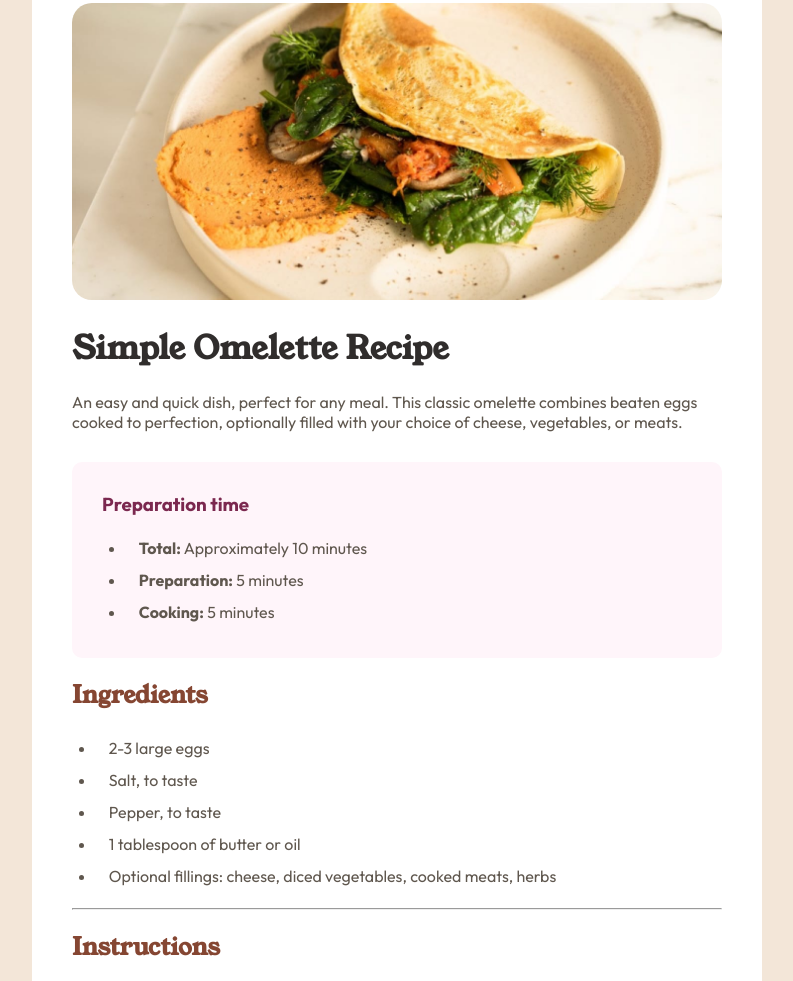
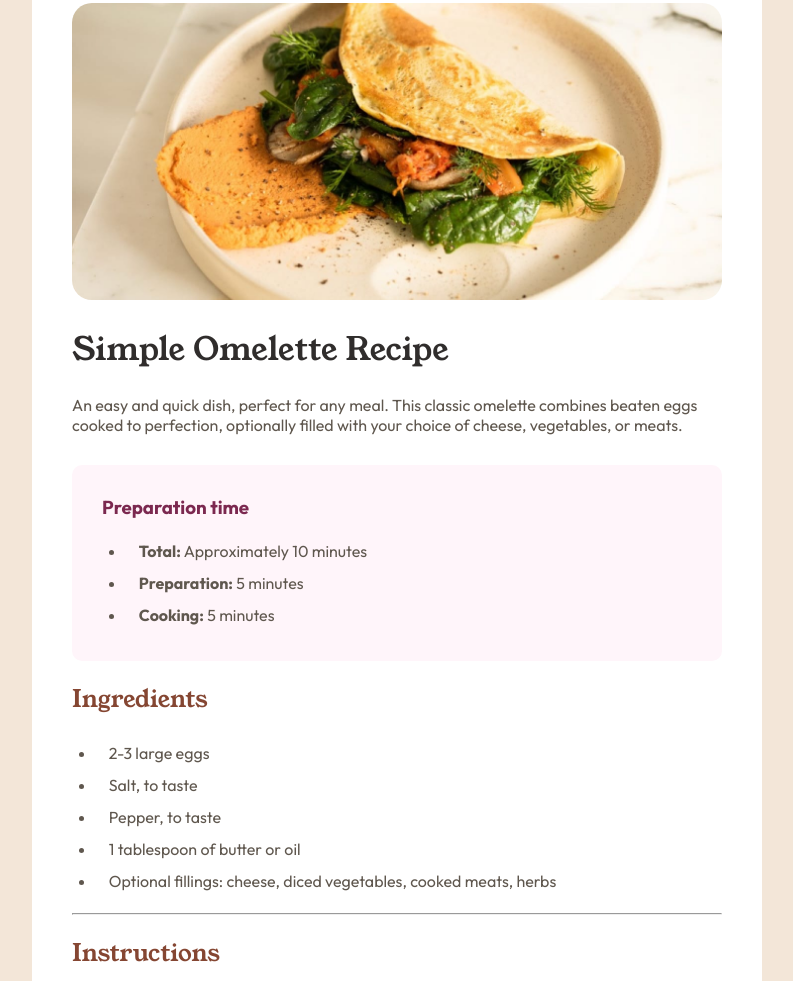
Before and after one commit to salahelec2/recipe-page, a plain HTML site: page index.html in a window 1280 px wide. Shown: the part 165-1146 px from the top of the page, without its empty margins (243-1036 px from the left). Drawn offline with Linux system fonts and the light colour scheme.

Commit message:
minor adjustments

```diff
--- a/style.css
+++ b/style.css
@@ -13,12 +13,14 @@
   font-family: "Outfit";
   src: url("./assets/fonts/outfit/Outfit-VariableFont_wght.ttf")
     format("truetype");
+  font-weight: 400, 600, 700;
 }
 
 @font-face {
   font-family: "Young-serif";
   src: url("./assets/fonts/young-serif/YoungSerif-Regular.ttf")
     format("truetype");
+  font-weight: 400;
 }
 
 html {
@@ -59,9 +61,14 @@ h1,
 h2 {
   font-family: "Young-serif";
   color: var(--brown-800);
+  line-height: 1.5;
+  font-weight: 400;
 }
 
 h1 {
+  color: var(--stone-900);
+}
+hr {
   color: var(--stone-900);
 }
 p.breaf {
```
